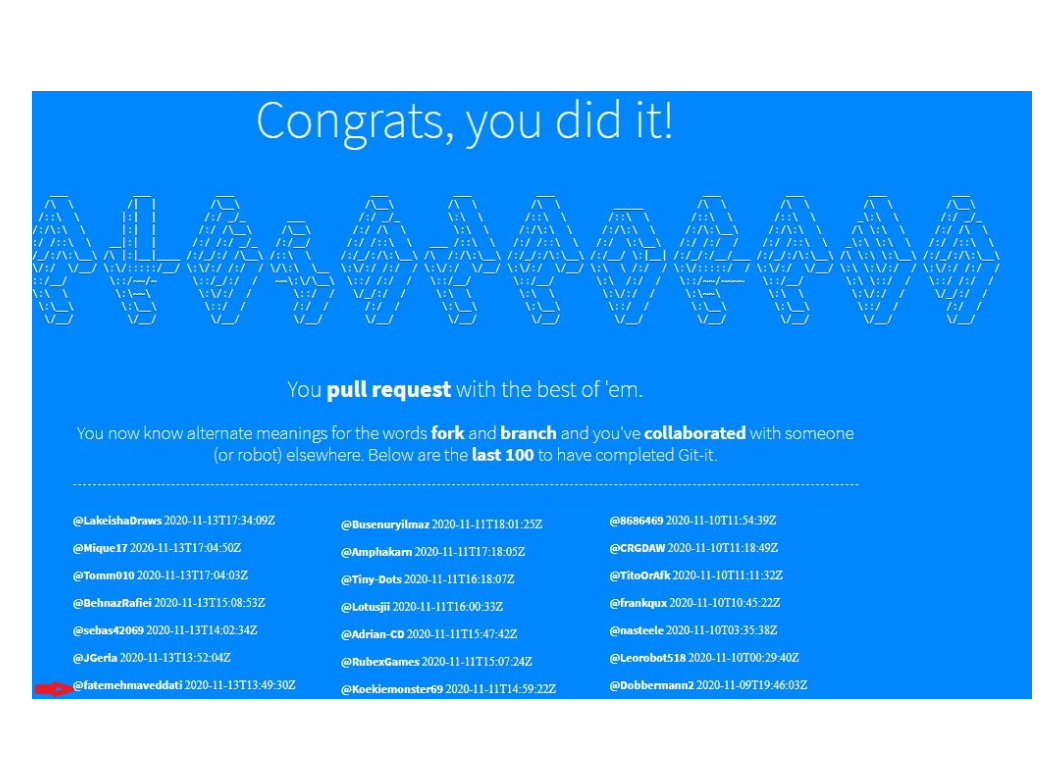
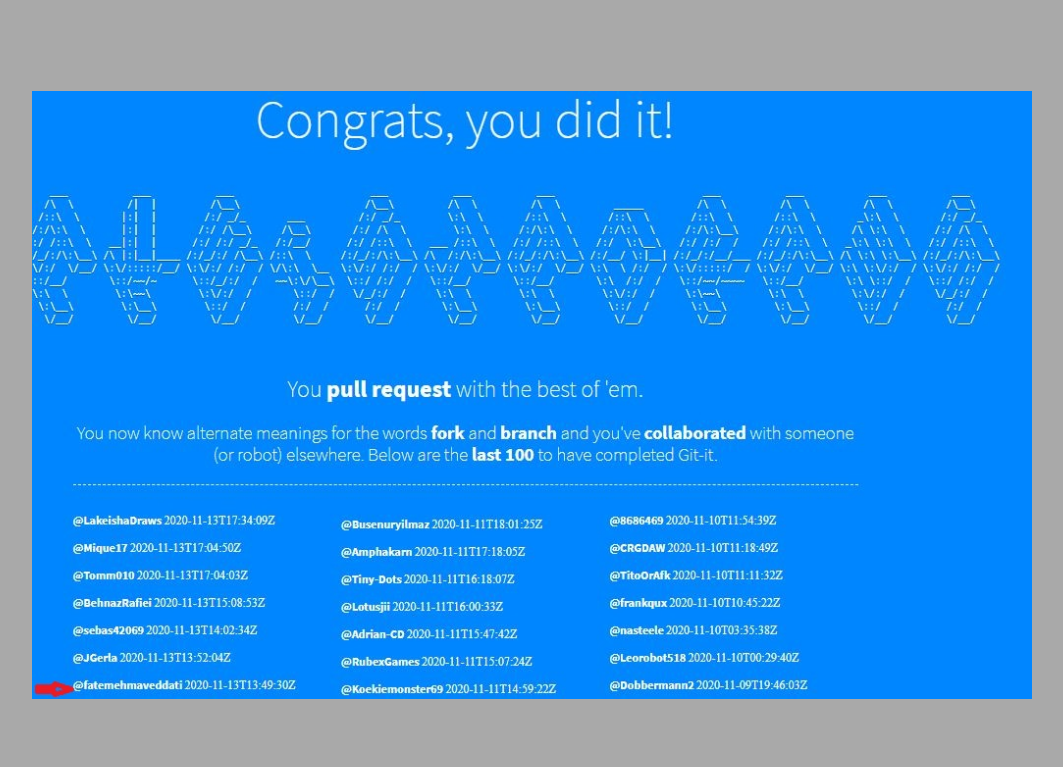
Before and after one commit to fatemehmaveddati/certificates, a plain HTML site: page index.html in a window 1280 px wide. Shown: the part 760-1527 px from the top of the page, without its empty margins (96-1159 px from the left). Drawn offline with Linux system fonts and the light colour scheme.

Commit message:
Update style.css

```diff
--- a/style.css
+++ b/style.css
@@ -4,7 +4,7 @@
     box-sizing: border-box;
 }
 body{
-  background: ligtblue;
+  background: darkgray;
 }
 
 img{
```
